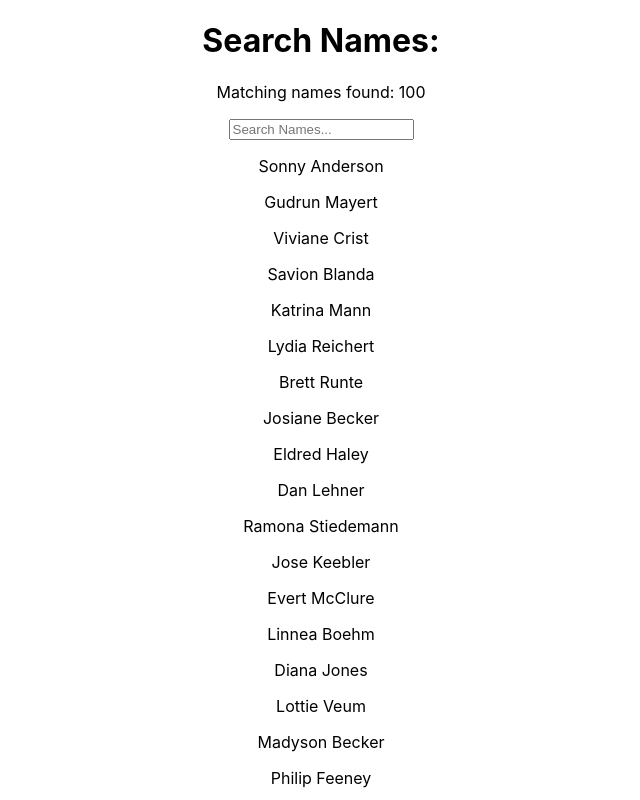
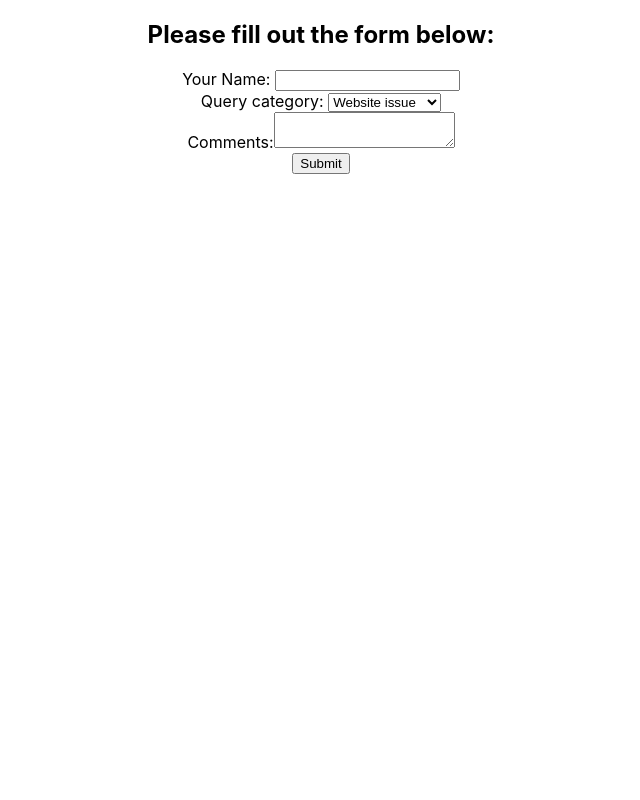
Before and after one commit to Callee84/React-intro, a React (Create React App) app in the folder my-app/: page / in a window 1280 px wide. Shown: the top 800 px of the page, without its empty margins (319-959 px from the left). Built offline with nearby package versions, Linux system fonts and the light colour scheme.

Commit message:
Add hooks

```diff
--- a/my-app/src/App.js
+++ b/my-app/src/App.js
@@ -1,12 +1,12 @@
 import logo from './logo.svg';
 import './App.css';
-import SearchBar from './components/SearchBar';
+import ControlledFromHooks from './components/ControlledFromHooks';
 
 
 function App() {
   return (
     <div className="App">
-      <SearchBar/>
+      <ControlledFromHooks/>
     </div>
   );
 }
--- /dev/null
+++ b/my-app/src/components/ControlledFromHooks.js
@@ -0,0 +1,52 @@
+import React, {useState} from 'react'
+
+function ControlledFromHooks() {
+    const [name, setName] = useState('');
+    const [category, setCategory] = useState('website');
+    const [comments, setComments] = useState('');
+    const handleSubmit = (e) => {
+        e.preventDefault();
+        console.log(name, category, comments);
+    }
+
+    return (
+        <div>
+          <h2>Please fill out the form below:</h2>
+            <form onSubmit={handleSubmit}>
+            <div>
+              <label htmlFor='is-name'>Your Name: </label>
+              <input
+                  value={name}
+                  id="id-name"
+                  name="name"
+                  type="text"
+                  onChange={(e) => setName(e.target.value)}
+                  />
+            </div>
+            <div>
+                  <label htmlFor='id-category'>Query category: </label>
+                  <select id='id-category'
+                          name='category'
+                          value={category}
+                          onChange={(e) => setCategory(e.target.value)}
+                          >
+                    <option value='website'>Website issue</option>
+                    <option value='order'>Order issue</option>
+                    <option value='general'>General inquiry</option>
+                  </select>
+            </div>
+            <div>
+              <label htmlFor='id-comments'>Comments:</label>
+              <textarea id='id-comments'
+                        name='comments'
+                        value={comments}
+                        onChange={(e) => setComments(e.target.value)}/>
+            </div>
+               <input type='submit' value='Submit' />
+            </form>
+        </div>
+
+    )
+}
+
+export default ControlledFromHooks
```
